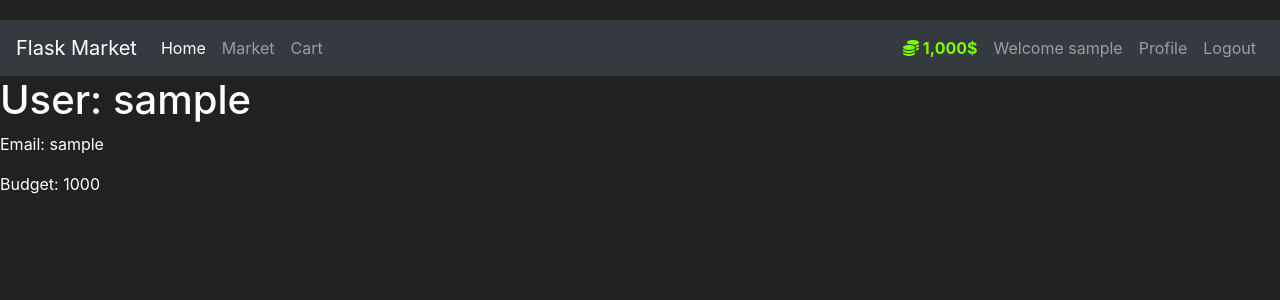
After one commit to SolonKarandanis/FlaskMarket, a Flask app: page /user in a window 1280 px wide. The commit adds this page. Shown: the top 300 px of the page. Run offline with Flask 3, Linux system fonts and the light colour scheme; the visitor is signed in with stand-in values (Sample User, id 1); some libraries are stand-ins or nearby versions.

Commit message:
Created profile page

```diff
--- a/market/config.py
+++ b/market/config.py
@@ -5,3 +5,4 @@ class Config(object):
     SECRET_KEY = os.environ.get('SECRET_KEY') or 'ec9439cfc6c796ae2029594d'
     SQLALCHEMY_DATABASE_URI = os.environ.get('DATABASE_URL') \
                               or "postgresql://sales_db:sales_db@192.168.1.5:5432/sales_db"
+    SQLALCHEMY_TRACK_MODIFICATIONS = False
--- a/market/routes.py
+++ b/market/routes.py
@@ -18,7 +18,7 @@ def home_page():
     return render_template('home.html')
 
 
-# user = session.query(User).filter_by(name=name).first()
+
 @app.route('/market', methods=['GET', 'POST'])
 @login_required
 def market_page():
@@ -120,6 +120,12 @@ def login_page():
             flash('Username and password are not match! Please try again', category='danger')
     return render_template('login.html', form=form)
 
+
+@app.route('/user')
+@login_required
+def profile_page():
+    user = current_user
+    return render_template('profile.html', user=user)
 
 @app.route('/cart', methods=['GET', 'POST'])
 @login_required
--- a/market/templates/base.html
+++ b/market/templates/base.html
@@ -42,6 +42,9 @@
             </li>
               <li class="nav-item">
                 <a class="nav-link">Welcome {{ current_user.username }}</a>
+            </li>
+            <li class="nav-item">
+                <a class="nav-link" href="{{ url_for('profile_page') }}">Profile</a>
             </li>
             <li class="nav-item">
                 <a class="nav-link" href="{{ url_for('logout_page') }}">Logout</a>
--- /dev/null
+++ b/market/templates/profile.html
@@ -0,0 +1,10 @@
+{% extends 'base.html' %}
+{% block title %}
+  User Profile Page
+{% endblock %}
+
+{% block content %}
+<h1>User: {{ user.username }}</h1>
+<p>Email: {{ user.email_address }}</p>
+<p>Budget: {{ user.budget }}</p>
+{% endblock %}
```
